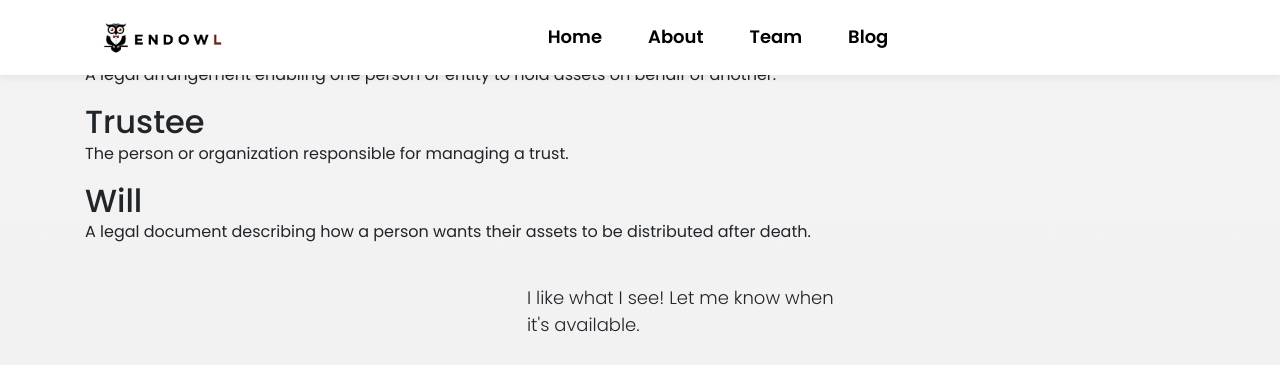
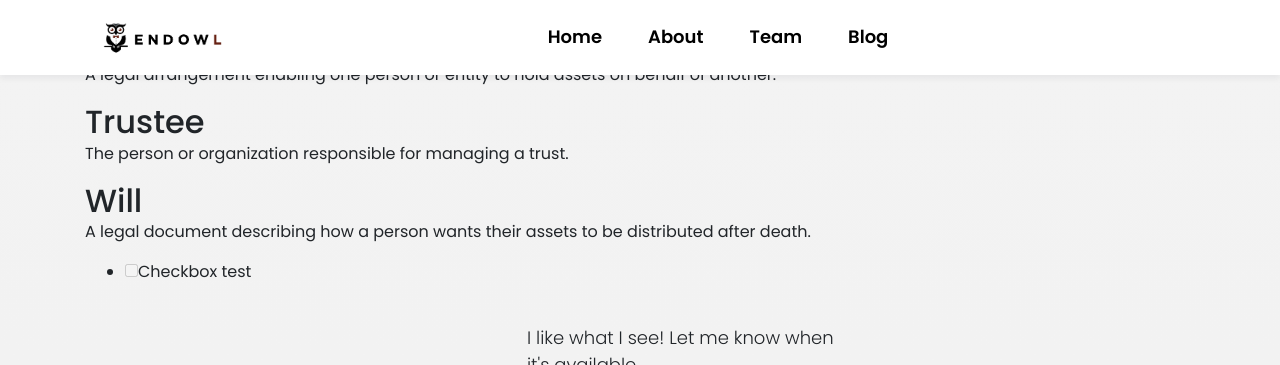
Before and after one commit to endowl/endowl, a Jekyll site: the page built from estate-planning-glossary.md, in a window 1280 px wide and 900 px high, scrolled down 3834 px, cut to the strip 0-365 px from the top of the window. Built offline with Jekyll 4.4.1, drawn with Linux system fonts in a browser that asks for light colours.

Commit message:
Test checkbox on github pages

```diff
--- a/estate-planning-glossary.md
+++ b/estate-planning-glossary.md
@@ -134,3 +134,5 @@ The person or organization responsible for managing a trust.
 
 ## Will
 A legal document describing how a person wants their assets to be distributed after death.
+
+- [ ] Checkbox test
```
